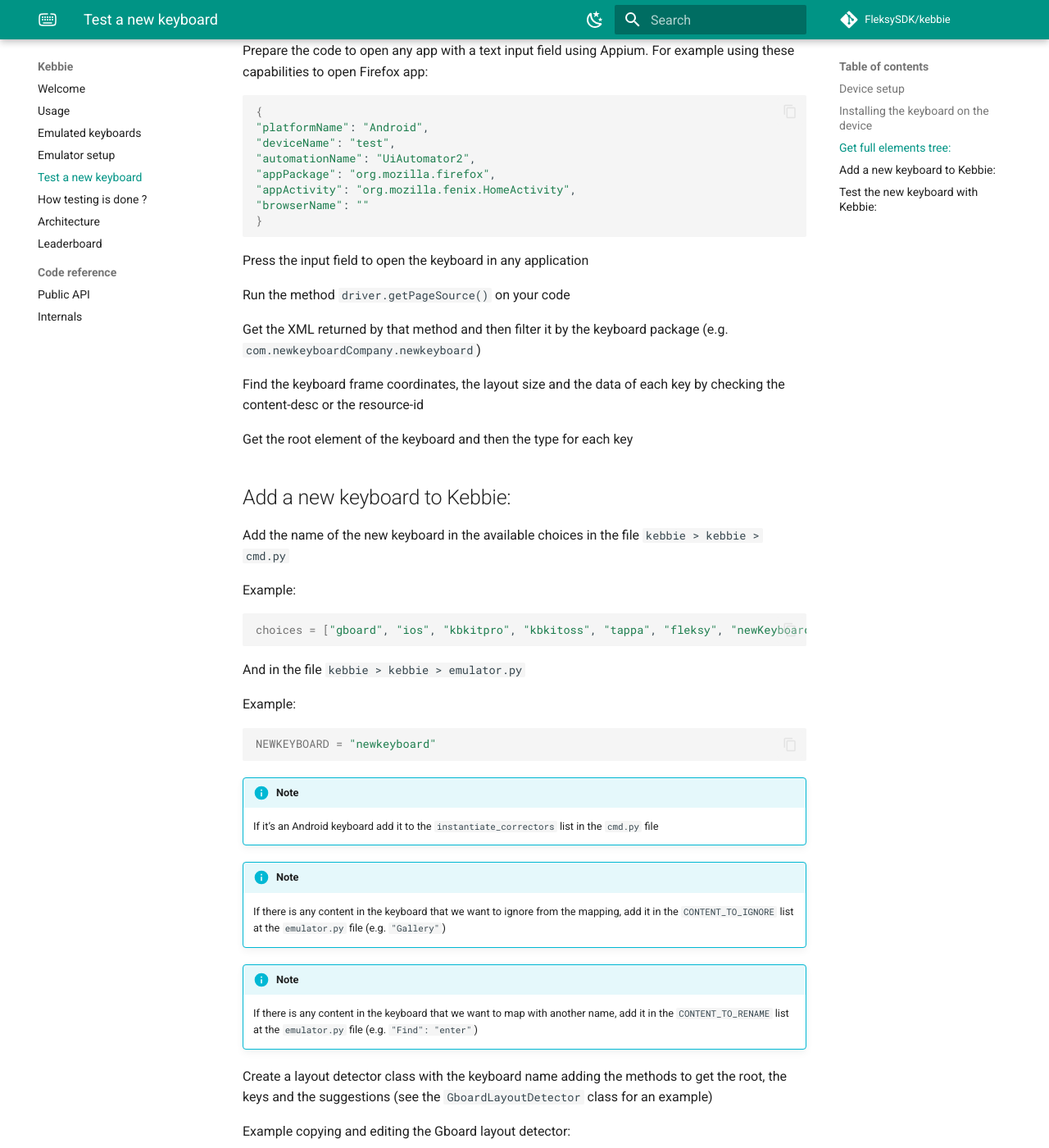
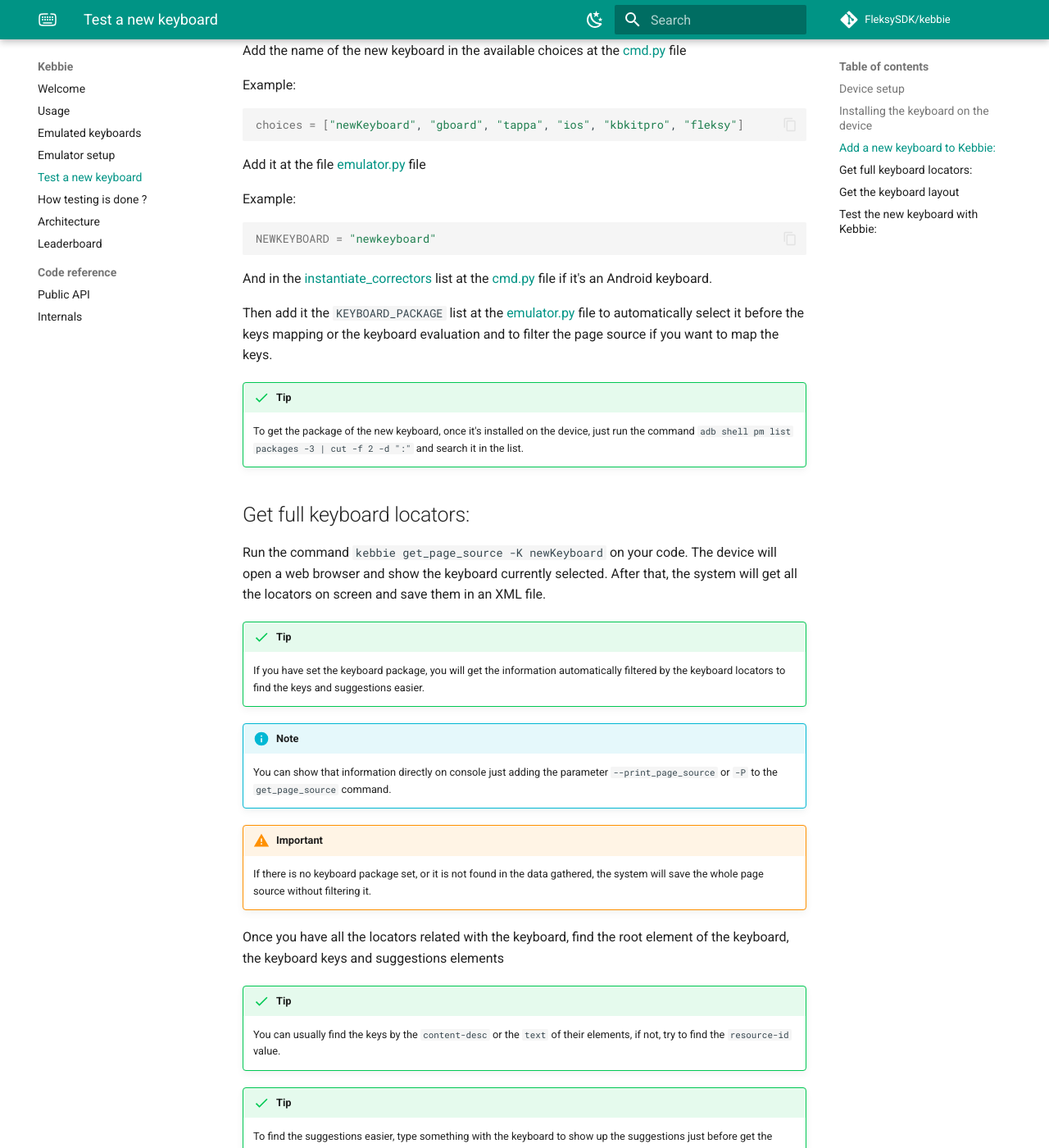
Before and after one commit to FleksySDK/kebbie, an MkDocs documentation site: the page built from docs/test_a_new_keyboard.md, in a window 1280 px wide and 1400 px high, scrolled down 2762 px. Shown: the whole window at 82% size. Built offline with MkDocs 1.6.1 and Material for MkDocs 9.7.7, drawn with Linux system fonts in a browser that asks for light colours; comment, search, counter and statistics services are not loaded; the version menu is left out; some of the changed text lies outside the part shown.

Commit message:
finished test_a_new_keyboard.md documentation

````diff
--- a/docs/test_a_new_keyboard.md
+++ b/docs/test_a_new_keyboard.md
@@ -9,8 +9,8 @@ to have Appium 2 correctly installed and the emulator ready.
 
 So you need to:
 
-* Setup Appium by following the [emulator setup](emu_setup.md) documentation.
-* Setup the emulator by following the [emulator setup](emu_setup.md) documentation.
+* Setup Appium by following the [emulator setup](emu_setup.md#installing-appium-20) documentation.
+* Setup the emulator by following the [emulator setup](emu_setup.md#setting-up-android-emulator) documentation.
 
 
 ## Installing the keyboard on the device
@@ -34,41 +34,16 @@ Example for iOS:
     ![](assets/keyboard_setup_ios_2.png){ width="300" }
 
 
-## Get full elements tree:
-
-Prepare the code to open any app with a text input field using Appium. For example using these capabilities to open Firefox app:
-```bash
-{
-"platformName": "Android",
-"deviceName": "test",
-"automationName": "UiAutomator2",
-"appPackage": "org.mozilla.firefox",
-"appActivity": "org.mozilla.fenix.HomeActivity",
-"browserName": ""
-}
-```
-
-Press the input field to open the keyboard in any application
-
-Run the method `driver.getPageSource()` on your code
-
-Get the XML returned by that method and then filter it by the keyboard package (e.g. `com.newkeyboardCompany.newkeyboard`)
-
-Find the keyboard frame coordinates, the layout size and the data of each key by checking the content-desc or the resource-id
-
-Get the root element of the keyboard and then the type for each key
-
-
 ## Add a new keyboard to Kebbie:
-Add the name of the new keyboard in the available choices in the file `kebbie > kebbie > cmd.py`
+Add the name of the new keyboard in the available choices at the [cmd.py](internals.md#cmdpy) file
 
 Example:
 
 ```bash
-choices = ["gboard", "ios", "kbkitpro", "kbkitoss", "tappa", "fleksy", "newKeyboard"]
+choices = ["newKeyboard", "gboard", "tappa", "ios", "kbkitpro", "fleksy"]
 ```
 
-And in the file `kebbie > kebbie > emulator.py`
+Add it at the file [emulator.py](internals.md#emulatorpy) file
 
 Example:
 
@@ -76,14 +51,44 @@ Example:
 NEWKEYBOARD = "newkeyboard"
 ```
 
-!!! info "Note"
-    If it’s an Android keyboard add it to the `instantiate_correctors` list in the `cmd.py` file
+And in the [instantiate_correctors](internals.md#instantiate_correctors) list at the [cmd.py](internals.md#cmdpy) file if it's an
+Android keyboard.
+
+Then add it the `KEYBOARD_PACKAGE` list at the [emulator.py](internals.md#emulatorpy) file to automatically select
+it before the keys mapping or the keyboard evaluation and to filter the page source if you want to map the keys.
+
+!!! success "Tip"
+    To get the package of the new keyboard, once it's installed on the device, just run the command `adb shell pm list packages -3 | cut -f 2 -d ":"` and search it in the list.
+
+
+## Get full keyboard locators:
+
+Run the command `kebbie get_page_source -K newKeyboard` on your code. The device will open a web browser and
+show the keyboard currently selected. After that, the system will get all the locators on screen and save them in an
+XML file.
+
+!!! success "Tip"
+    If you have set the keyboard package, you will get the information automatically
+    filtered by the keyboard locators to find the keys and suggestions easier.
 
 !!! info "Note"
-    If there is any content in the keyboard that we want to ignore from the mapping, add it in the `CONTENT_TO_IGNORE` list at the `emulator.py` file (e.g. `"Gallery"`)
+    You can show that information directly on console just adding the parameter `--print_page_source` or `-P` to the `get_page_source` command.
 
-!!! info "Note"
-    If there is any content in the keyboard that we want to map with another name, add it in the `CONTENT_TO_RENAME` list at the `emulator.py` file (e.g. `"Find": "enter"`)
+!!! warning "Important"
+    If there is no keyboard package set, or it is not found in the data gathered, the system will save the whole page source without filtering it.
+
+
+Once you have all the locators related with the keyboard, find the root element of the keyboard, the keyboard
+keys and suggestions elements
+
+!!! success "Tip"
+    You can usually find the keys by the `content-desc` or the `text` of their elements, if not, try to find the `resource-id` value.
+
+!!! success "Tip"
+    To find the suggestions easier, type something with the keyboard to show up the suggestions just before get the page source, then you will be able to find the locators by searching the text of those suggestions.
+
+
+## Get the keyboard layout
 
 Create a layout detector class with the keyboard name adding the methods to get the root, the keys and the suggestions (see the `GboardLayoutDetector` class for an example)
 
@@ -129,8 +134,14 @@ class NewKeyboardLayoutDetector(LayoutDetector):
         return suggestions
 ```
 
-Finally, in the `__init__` method at the `emulator.py` file, add the name of the keyboard in the `Get the
-right layout` section using the layout detector class and add the keyboard to the error handling.
+!!! warning "Important"
+    If there is any content in the keyboard that you want to ignore from the mapping, add it in the `CONTENT_TO_IGNORE` list at the [emulator.py](internals.md#emulatorpy) file (e.g. `"Gallery"`)
+
+!!! warning "Important"
+    If there is any content in the keyboard that you want to map with another name, add it in the `CONTENT_TO_RENAME` list at the [emulator.py](internals.md#emulatorpy) file (e.g. `"Find": "enter"`)
+
+Finally, in the `__init__` method at the [emulator.py](internals.md#emulatorpy) file, add the new keyboard in the
+`Get the right layout` section to run its layout detector and add the keyboard to the error handling.
 
 Example:
 
@@ -140,8 +151,8 @@ elif self.keyboard == NEWKEYBOARD:
     self.layout = self.detected.layout
 else:
     raise ValueError(
-        f"Unknown keyboard : {self.keyboard}. Please specify {GBOARD}, {TAPPA}, {FLEKSY}, "
-        f"{NEWKEYBOARD}, {KBKITPRO}, {KBKITOSS} or {IOS}."
+        f"Unknown keyboard : {self.keyboard}. Please specify {NEWKEYBOARD}, {GBOARD}, {TAPPA}, "
+        f"{FLEKSY}, {KBKITPRO}, {KBKITOSS} or {IOS}."
     )
 ```
 
````
Also changed, not shown: other parts of docs/test_a_new_keyboard.md (+2 -3 lines).
